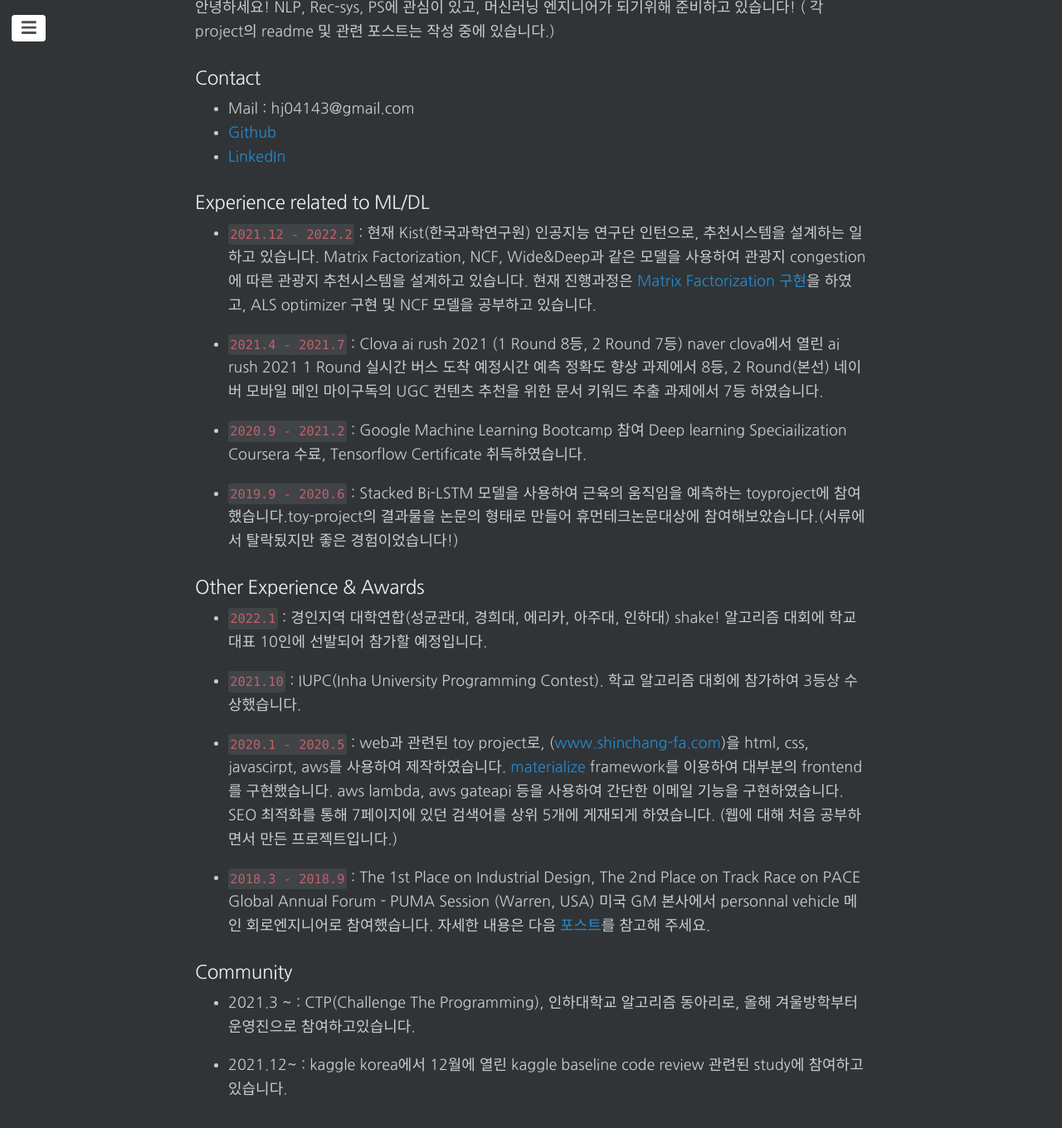
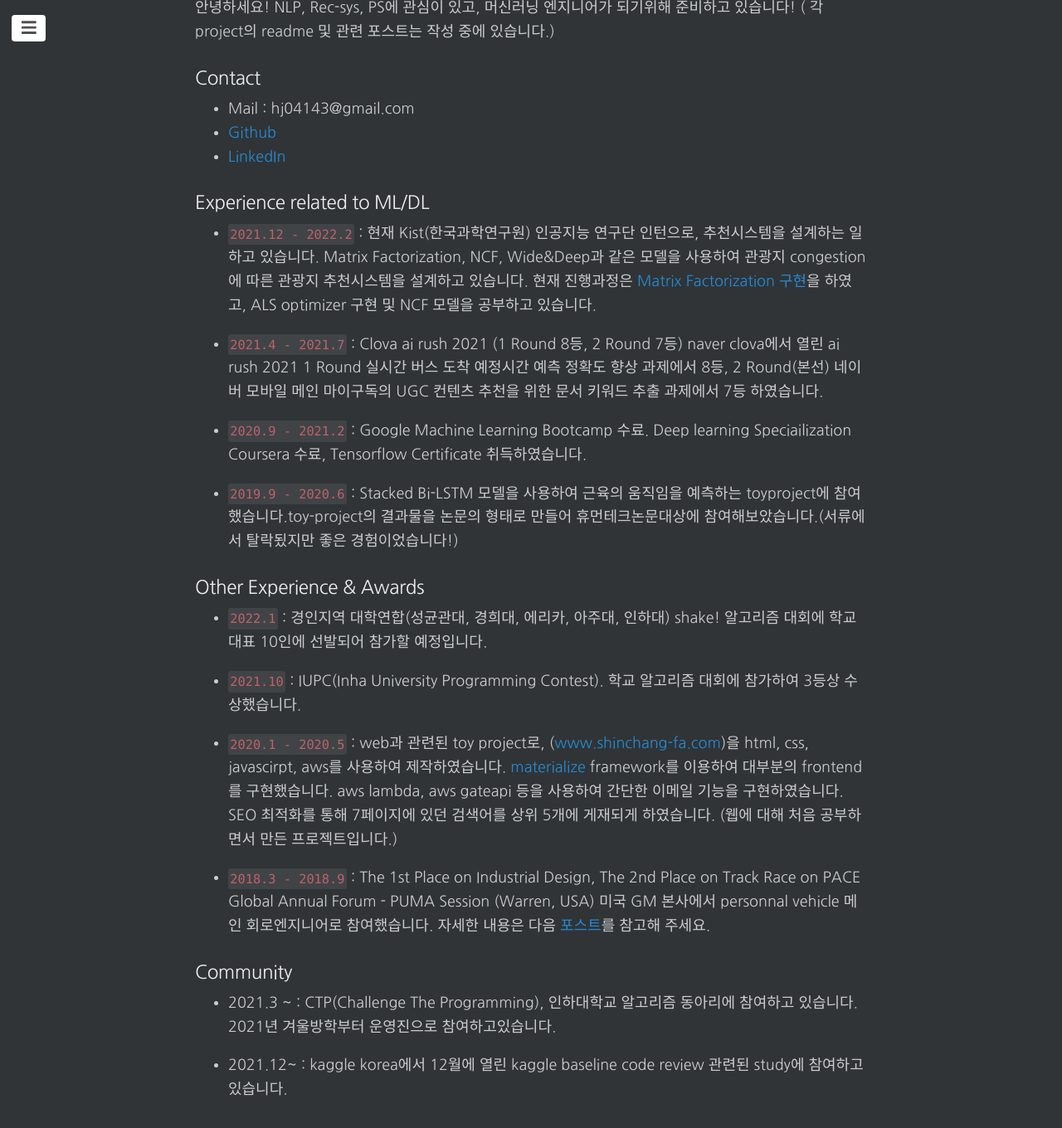
Before and after one commit to changhyeonnam/changhyeonnam.github.io, a Jekyll site: the page built from about.md, in a window 1280 px wide and 1400 px high, scrolled down 233 px. Shown: the top 1360 px of the window at 83% size. Built offline with Jekyll 4.4.1, drawn with Linux system fonts in a browser that asks for light colours; nearby versions of some CDN libraries; comment, search, counter and statistics services are not loaded.

Commit message:
update about.md

```diff
--- a/about.md
+++ b/about.md
@@ -19,7 +19,7 @@
 - `2021.4 - 2021.7` : Clova ai rush 2021 (1 Round 8등, 2 Round 7등)
 naver clova에서 열린 ai rush 2021 1 Round 실시간 버스 도착 예정시간 예측 정확도 향상 과제에서 8등, 	2 Round(본선) 네이버 모바일 메인 마이구독의 UGC 컨텐츠 추천을 위한 문서 키워드 추출 과제에서 7등	하였습니다.
 
-- `2020.9 - 2021.2` : Google Machine Learning Bootcamp 참여
+- `2020.9 - 2021.2` : Google Machine Learning Bootcamp 수료.
 Deep learning Speciailization Coursera 수료, Tensorflow Certificate 취득하였습니다.
 
 - `2019.9 - 2020.6` : Stacked Bi-LSTM 모델을 사용하여 근육의 움직임을 예측하는 toyproject에 참여했습니다.toy-project의 결과물을 논문의 형태로 만들어 휴먼테크논문대상에 참여해보았습니다.(서류에서 탈락됬지만 좋은 경험이었습니다!)
@@ -36,6 +36,6 @@
 
 ### Community
 
-- 2021.3 ~ :  CTP(Challenge The Programming), 인하대학교 알고리즘 동아리로, 올해 겨울방학부터 운영진으로 참여하고있습니다.
+- 2021.3 ~ :  CTP(Challenge The Programming), 인하대학교 알고리즘 동아리에 참여하고 있습니다. 2021년 겨울방학부터 운영진으로 참여하고있습니다.
 
 - 2021.12~ : kaggle korea에서 12월에 열린 kaggle baseline code review 관련된 study에 참여하고 있습니다.
```
